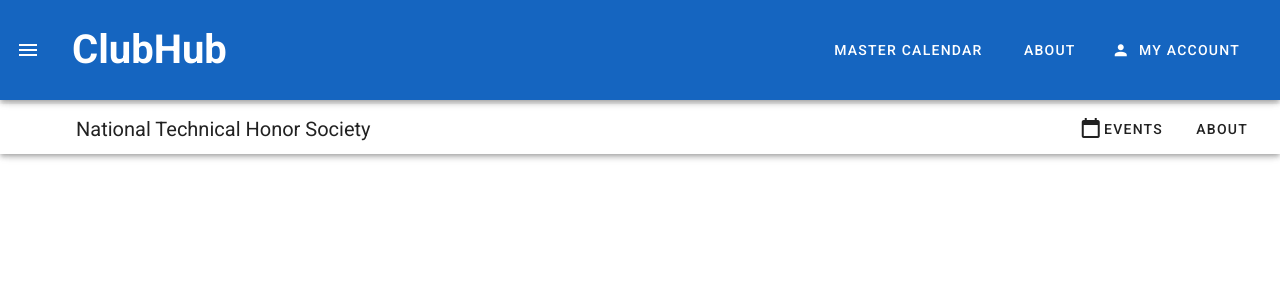
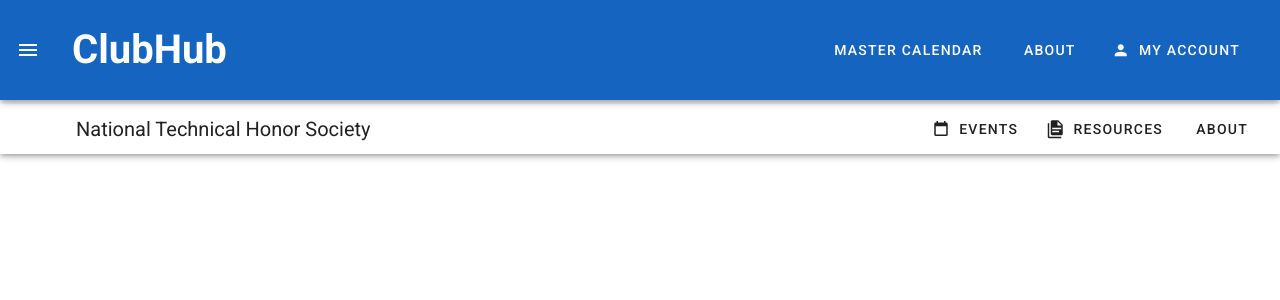
Before and after one commit to hpicar/clubhub1, a Vue app in the folder clubhub/: page /nths in a window 1280 px wide. Shown: the top 300 px of the page. Built offline with nearby package versions, Linux system fonts and the light colour scheme.

Commit message:
added resources

```diff
--- a/clubhub/src/views/ModelUN.vue
+++ b/clubhub/src/views/ModelUN.vue
@@ -4,8 +4,12 @@
             <v-toolbar-title class="ml-15">Model UN</v-toolbar-title>
             <v-spacer></v-spacer>
             <v-btn text>
-                <v-icon>mdi-calendar-blank</v-icon>
+                <v-icon left>mdi-calendar-blank</v-icon>
                 <span>Events</span>
+            </v-btn>
+            <v-btn text>
+                <v-icon left>mdi-file-document-multiple</v-icon>
+                <span>Resources</span>
             </v-btn>
             <v-btn text>
                 <span>About</span>
@@ -15,7 +19,6 @@
         <h1 class="d-flex justify-center mb-6">Updates</h1>
         <h2>John Doe</h2>
         <p>Hey everyone! We will be holding a meeting on October 7th at 3:30 pm. Please click on this link below to join!</p>
-        <h1>Membership Forms</h1>
          <v-img
             lazy-src="https://picsum.photos/id/11/10/6"
             max-height="150"
--- a/clubhub/src/views/NTHS.vue
+++ b/clubhub/src/views/NTHS.vue
@@ -4,8 +4,12 @@
             <v-toolbar-title class="ml-15">National Technical Honor Society</v-toolbar-title>
             <v-spacer></v-spacer>
             <v-btn text>
-                <v-icon>mdi-calendar-blank</v-icon>
+                <v-icon left>mdi-calendar-blank</v-icon>
                 <span>Events</span>
+            </v-btn>
+            <v-btn text>
+                <v-icon left>mdi-file-document-multiple</v-icon>
+                <span>Resources</span>
             </v-btn>
             <v-btn text>
                 <span>About</span>
```
